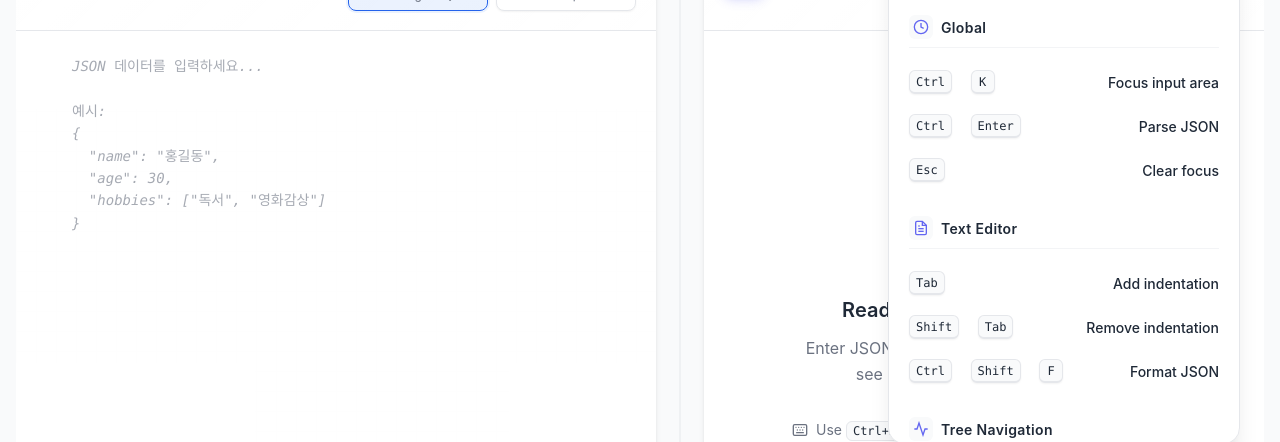
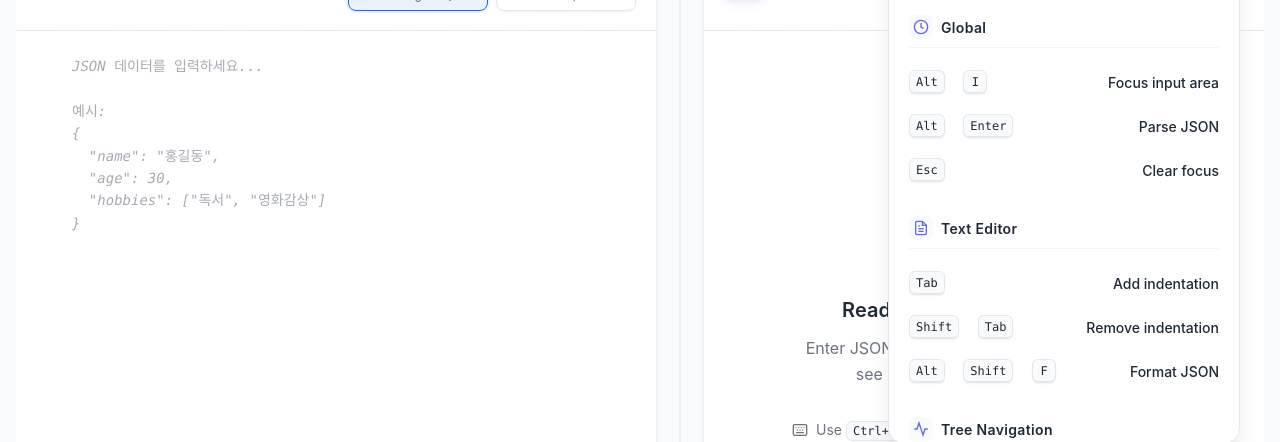
Before and after one commit to lived1024/jsonl-parser, a Vue app: page / in a window 1280 px wide. Both pictures are taken after a click on the button "키보드 단축키 도움말". Shown: the part 146-588 px from the top of the page. Built offline with nearby package versions, Linux system fonts and the light colour scheme.

Commit message:
단축키 수정

```diff
--- a/src/components/common/KeyboardShortcuts.ts
+++ b/src/components/common/KeyboardShortcuts.ts
@@ -3,9 +3,9 @@ import { ref, onMounted, onUnmounted } from 'vue'
 export default function useKeyboardShortcuts() {
   const isVisible = ref(false)
 
-  // Ctrl+? 단축키로 도움말 토글
+  // Alt+H 단축키로 도움말 토글
   const handleKeydown = (event: KeyboardEvent) => {
-    if ((event.ctrlKey || event.metaKey) && event.key === '?') {
+    if (event.altKey && event.key === 'h') {
       event.preventDefault()
       isVisible.value = !isVisible.value
     }
--- a/src/components/common/KeyboardShortcuts.vue
+++ b/src/components/common/KeyboardShortcuts.vue
@@ -5,7 +5,7 @@
       @click="isVisible = !isVisible"
       :aria-expanded="isVisible"
       aria-label="키보드 단축키 도움말"
-      title="키보드 단축키 (Ctrl+?)"
+      title="키보드 단축키 (Alt+H)"
       :class="{ 'shortcuts-toggle--active': isVisible }"
     >
       <svg width="16" height="16" viewBox="0 0 24 24" fill="none" stroke="currentColor" stroke-width="2">
@@ -58,13 +58,13 @@
           </div>
           <div class="shortcut-item">
             <div class="shortcut-keys">
-              <kbd>Ctrl</kbd> + <kbd>K</kbd>
+              <kbd>Alt</kbd> + <kbd>I</kbd>
             </div>
             <span class="shortcut-description">Focus input area</span>
           </div>
           <div class="shortcut-item">
             <div class="shortcut-keys">
-              <kbd>Ctrl</kbd> + <kbd>Enter</kbd>
+              <kbd>Alt</kbd> + <kbd>Enter</kbd>
             </div>
             <span class="shortcut-description">Parse JSON</span>
           </div>
@@ -103,7 +103,7 @@
           </div>
           <div class="shortcut-item">
             <div class="shortcut-keys">
-              <kbd>Ctrl</kbd> + <kbd>Shift</kbd> + <kbd>F</kbd>
+              <kbd>Alt</kbd> + <kbd>Shift</kbd> + <kbd>F</kbd>
             </div>
             <span class="shortcut-description">Format JSON</span>
           </div>
@@ -149,19 +149,19 @@
           </div>
           <div class="shortcut-item">
             <div class="shortcut-keys">
-              <kbd>Ctrl</kbd> + <kbd>E</kbd>
+              <kbd>Alt</kbd> + <kbd>E</kbd>
             </div>
             <span class="shortcut-description">Expand all nodes</span>
           </div>
           <div class="shortcut-item">
             <div class="shortcut-keys">
-              <kbd>Ctrl</kbd> + <kbd>W</kbd>
+              <kbd>Alt</kbd> + <kbd>W</kbd>
             </div>
             <span class="shortcut-description">Collapse all nodes</span>
           </div>
           <div class="shortcut-item">
             <div class="shortcut-keys">
-              <kbd>Ctrl</kbd> + <kbd>1-9</kbd>
+              <kbd>Alt</kbd> + <kbd>1-9</kbd>
             </div>
             <span class="shortcut-description">Expand to level</span>
           </div>
--- a/src/components/ui/TextEditor.ts
+++ b/src/components/ui/TextEditor.ts
@@ -101,10 +101,19 @@ export default function useTextEditor() {
       return
     }
 
-    // Ctrl+Enter (강제 파싱)
-    if (event.ctrlKey && event.key === 'Enter') {
+    // Alt+Enter (강제 파싱)
+    if (event.altKey && event.key === 'Enter') {
       event.preventDefault()
       store.parseInput()
+      return
+    }
+
+    // Alt+Shift+F (JSON 포맷팅)
+    if (event.altKey && event.shiftKey && event.key === 'F') {
+      event.preventDefault()
+      if (isInputValidJson.value && store.inputType === 'json') {
+        formatJson()
+      }
       return
     }
 
--- a/src/components/ui/TextEditor.vue
+++ b/src/components/ui/TextEditor.vue
@@ -71,7 +71,7 @@
             class="action-button"
             @click="formatJson"
             :disabled="!isInputValidJson || store.inputType !== 'json'"
-            title="Format JSON (Ctrl+Shift+F)"
+            title="Format JSON (Alt+Shift+F)"
           >
             <svg width="14" height="14" viewBox="0 0 24 24" fill="none" stroke="currentColor" stroke-width="2">
               <polyline points="16 18 22 12 16 6"/>
@@ -85,7 +85,7 @@
             class="action-button"
             @click="clearInput"
             :disabled="!inputText.trim()"
-            title="Clear input (Ctrl+K)"
+            title="Clear input (Alt+I)"
           >
             <svg width="14" height="14" viewBox="0 0 24 24" fill="none" stroke="currentColor" stroke-width="2">
               <path d="M3 6h18"/>
--- a/src/composables/useApp.ts
+++ b/src/composables/useApp.ts
@@ -52,8 +52,8 @@ export function useApp() {
 
   // 전역 키보드 단축키 처리
   const handleGlobalKeydown = (event: KeyboardEvent) => {
-    // Ctrl/Cmd + K: 입력 영역에 포커스
-    if ((event.ctrlKey || event.metaKey) && event.key === 'k') {
+    // Alt + I: 입력 영역에 포커스
+    if (event.altKey && event.key === 'i') {
       event.preventDefault()
       const textarea = document.querySelector('.editor-textarea') as HTMLTextAreaElement
       if (textarea) {
@@ -61,28 +61,28 @@ export function useApp() {
       }
     }
 
-    // Ctrl/Cmd + Enter: 파싱 실행
-    if ((event.ctrlKey || event.metaKey) && event.key === 'Enter') {
+    // Alt + Enter: 파싱 실행
+    if (event.altKey && event.key === 'Enter') {
       event.preventDefault()
       if (store.inputText.trim()) {
         store.parseInput()
       }
     }
 
-    // Ctrl/Cmd + E: 모든 노드 펼치기
-    if ((event.ctrlKey || event.metaKey) && event.key === 'e' && store.hasData) {
+    // Alt + E: 모든 노드 펼치기
+    if (event.altKey && event.key === 'e' && store.hasData) {
       event.preventDefault()
       store.expandAllNodes()
     }
 
-    // Ctrl/Cmd + W: 모든 노드 접기
-    if ((event.ctrlKey || event.metaKey) && event.key === 'w' && store.hasData) {
+    // Alt + W: 모든 노드 접기
+    if (event.altKey && event.key === 'w' && store.hasData) {
       event.preventDefault()
       store.collapseAllNodes()
     }
 
-    // Ctrl/Cmd + 1-9: 레벨별 펼치기
-    if ((event.ctrlKey || event.metaKey) && /^[1-9]$/.test(event.key) && store.hasData) {
+    // Alt + 1-9: 레벨별 펼치기
+    if (event.altKey && /^[1-9]$/.test(event.key) && store.hasData) {
       event.preventDefault()
       const level = parseInt(event.key) - 1
       store.expandToLevel(level)
```
